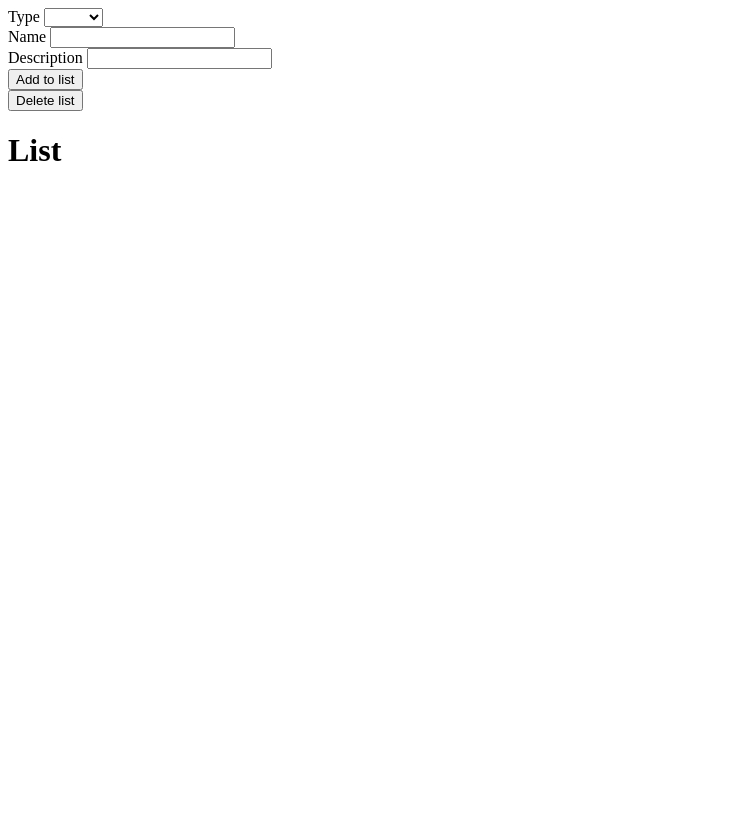
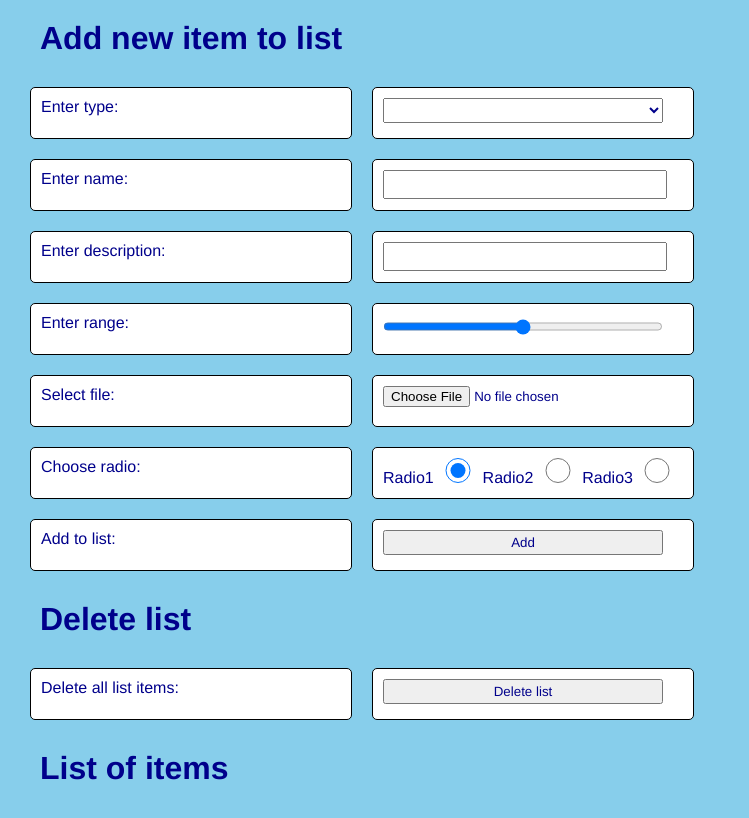
Before and after one commit to simonshephard/CC_w06d05_hw_dom_project, a plain HTML site: page index.html in a window 1280 px wide. Shown: the whole page, without its empty margins (0-749 px from the left). Drawn offline with Linux system fonts and the light colour scheme.

Commit message:
completes all form items with css and js

```diff
--- a/css/main.css
+++ b/css/main.css
@@ -0,0 +1,59 @@
+* {
+  margin: 0;
+  padding: 0;
+  font-family: Helvetica, serif;
+  /* background-color: white; */
+  color: darkblue;
+}
+
+body, h1 {
+  margin: 20px;
+  background-color: skyblue;
+}
+
+#form {
+  display: grid;
+  grid-template-columns: 342px 342px;
+  grid-template-rows: auto;
+}
+
+.label, .input, .button {
+  width: 300px;
+  height: 30px;
+  border: 1px solid black ;
+  border-radius: 5px;
+  padding: 10px;
+  margin: 10px;
+  background: white;
+}
+
+.list-item {
+  width: 300px;
+  height: 50px;
+  border: 1px solid black ;
+  border-radius: 5px;
+  padding: 10px;
+  margin: 10px;
+  background: white;
+}
+
+#buttons {
+  display: grid;
+  grid-template-columns: 342px 342px;
+  grid-template-rows: auto;
+}
+
+#list {
+  display: grid;
+  grid-template-columns: 342px 342px;
+  grid-template-rows: auto;
+}
+
+input, select, button {
+  width: 280px;
+  height: 25px;
+}
+
+.radio {
+  width: 40px;
+}
--- a/index.html
+++ b/index.html
@@ -6,13 +6,18 @@
     <link rel="stylesheet" type="text/css" media="screen" href="css/main.css" />
     <script src="js/app.js"></script>
   </head>
+
   <body>
 
+    <h1>Add new item to list</h1>
 
     <form id="form">
 
-      <div class="form-item">
-        <label for="type">Type</label>
+      <div class="label">
+        <label for="type">Enter type:</label>
+      </div>
+
+      <div class="input">
         <select id="type">
           <option value="" disabled selected></option>
           <option value="Type1">Type1</option>
@@ -21,24 +26,77 @@
         </select>
       </div>
 
-      <div class="form-item">
-        <label for="name">Name</label>
-        <input type="text" id="name" required/>
+      <div class="label">
+        <label for="name">Enter name:</label>
       </div>
 
-      <div class="form-item">
-        <label for="description">Description</label>
-        <input type="text" id="description" required/>
+      <div class="input">
+        <input type="text" id="name"/>
       </div>
 
-      <input type="submit" value="Add to list"/>
+      <div class="label">
+        <label for="description">Enter description:</label>
+      </div>
+
+      <div class="input">
+        <input type="text" id="description"/>
+      </div>
+
+      <div class="label">
+        <label for="description">Enter range:</label>
+      </div>
+
+      <div class="input">
+        <input type="range" id="range"/>
+      </div>
+
+      <div class="label">
+        <label for="file">Select file:</label>
+      </div>
+
+      <div class="input">
+        <input type="file" id="file"/>
+      </div>
+
+      <div class="label">
+        <div>Choose radio:</div>
+      </div>
+
+      <div class="input">
+        <label for="radio1" class="radio">Radio1</label>
+        <input type="radio" class="radio" id="radio1" name="radio" value="Radio1" checked>
+        <label for="radio2" class="radio">Radio2</label>
+        <input type="radio" class="radio" id="radio2" name="radio" value="Radio2">
+        <label for="radio3" class="radio">Radio3</label>
+        <input type="radio" class="radio" id="radio3" name="radio" value="Radio3">
+      </div>
+
+      <div class="label">
+        <label for="submit">Add to list:</label>
+      </div>
+
+      <div class="input">
+        <input type="submit" value="Add"/>
+      </div>
 
     </form>
 
-    <button id="delete-all">Delete list</button>
+    <h1>Delete list</h1>
 
-    <h1>List</h1>
-    <div id="list"></div>
+    <div id="buttons">
+      <div class="label">
+        Delete all list items:
+      </div>
+      <div class="button">
+        <button id="delete">Delete list</button>
+      </div>
+    </div>
+
+
+    <h1>List of items</h1>
+
+    <div id="list">
+    </div>
 
 
   </body>
--- a/js/app.js
+++ b/js/app.js
@@ -0,0 +1,87 @@
+document.addEventListener('DOMContentLoaded', () => {
+  const form = document.querySelector('#form');
+  form.addEventListener('submit', handleForm);
+  const button = document.querySelector('#delete');
+  button.addEventListener('click', handleDelete);
+})
+
+const handleForm = function(event) {
+
+  event.preventDefault();
+
+  const type = event.target.type.value;
+  const name = event.target.name.value;
+  const description = event.target.description.value;
+  const range = event.target.range.value;
+  const file = event.target.file.value;
+  const radio = event.target.radio.value;
+
+  const list = document.querySelector('#list');
+
+  const newDiv1 = addElement('div', 'list-item', "", list);
+  addElement('p', "list-item-name", `Name: ${name}`, newDiv1);
+  addElement('p', "list-item-type", `Type: ${type}`, newDiv1);
+  addElement('p', "list-item-description", `Description: ${description}`, newDiv1);
+
+  const newDiv2 = addElement('div', 'list-item', "", list);
+  addElement('p', "list-item-range", `Range: ${range}`, newDiv2);
+  addElement('p', "list-item-file", `File: ${file}`, newDiv2);
+  addElement('p', "list-item-radio", `Radio: ${radio}`, newDiv2);
+
+
+  // const newName = document.createElement('h2');
+  // newName.textContent = `Name: ${name}`;
+  // newDiv.appendChild(newName);
+  //
+  // const newType = document.createElement('p');
+  // newType.textContent = `Type: ${type}`;
+  // newDiv.appendChild(newType);
+  //
+  // const newDescription = document.createElement('p');
+  // newDescription.textContent = `Description: ${description}`;
+  // newDiv.appendChild(newDescription);
+  //
+  //
+  // newItem1.textContent = `Type: ${type}`;
+  // const newItem1 = document.createElement('h2');
+  // newItem1.textContent = `Type: ${type}`;
+  // const newItem1 = document.createElement('h2');
+  // newItem1.textContent = `Type: ${type}`;
+  //
+  // ` \r\nName: ${name} \r\nDescription: ${description}`;
+  // newItem1.classList.add('list-item')
+  //
+  // const newItem1 = document.createElement('p');
+  // newItem1.textContent = `Type: ${type} \r\nName: ${name} \r\nDescription: ${description}`;
+  // newItem1.classList.add('list-item')
+
+  // const newItem2 = document.createElement('p');
+  // newItem2.textContent = `Range: ${range} \r\nFile: ${file} \r\nRadio: ${radio}`;
+  // newItem2.classList.add('list-item')
+
+  // const list = document.querySelector('#list');
+  // list.appendChild(newItem1);
+  // list.appendChild(newItem2);
+
+  this.reset();
+};
+
+const handleDelete = function() {
+  const listContainer = document.querySelector('#list');
+  while (listContainer.firstChild) {
+    listContainer.removeChild(listContainer.firstChild);
+  }
+};
+
+const addElement = function(elementType, classToAdd, textContent, addTo) {
+  console.log('in addElement');
+  const newElement = document.createElement(elementType);
+  console.log('created element');
+  newElement.classList.add(classToAdd);
+  console.log('added class');
+  newElement.textContent = textContent;
+  console.log('added text');
+  addTo.appendChild(newElement);
+  console.log('appended - about to return');
+  return newElement;
+}
```
